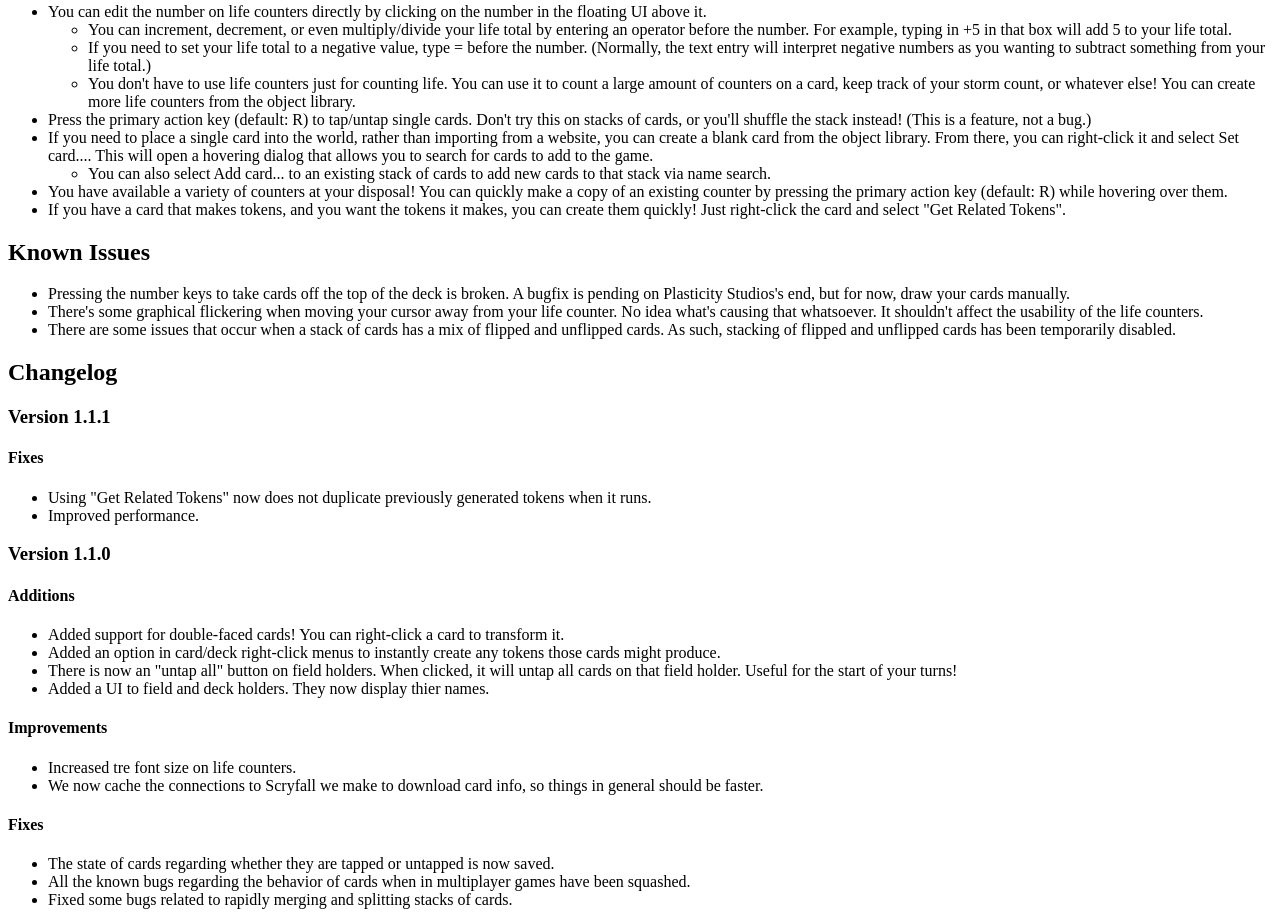
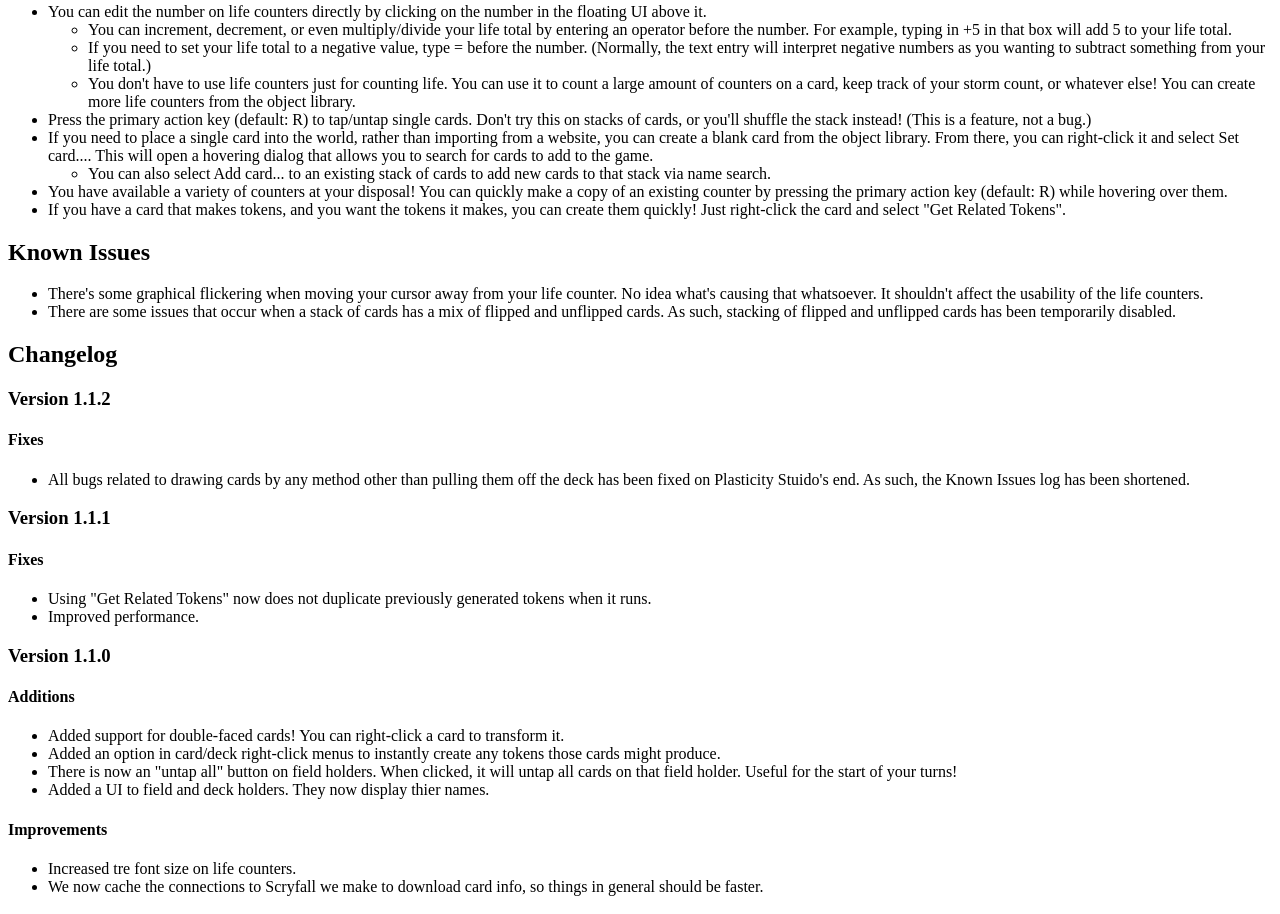
Before and after one commit to iconmaster5326/TTPMTG, a plain HTML site: page Manual/manual.html in a window 1280 px wide. Shown: the part 938-1852 px from the top of the page. Drawn offline with Linux system fonts and the light colour scheme.

Commit message:
Version 1.1.2

```diff
--- a/Manual/manual.html
+++ b/Manual/manual.html
@@ -1,7 +1,7 @@
 <html>
   <body>
     <h1>TTPMTG - Magic: the Gathering for Tabletop Playground</h1>
-    <h2>Version 1.1.1</h2>
+    <h2>Version 1.1.2</h2>
     <p>
       Hello and welcome to TTPMTG, the ultimate Magic: the Gathering experience
       for Tabletop Playground!
@@ -139,11 +139,6 @@
     <h2>Known Issues</h2>
     <ul>
       <li>
-        Pressing the number keys to take cards off the top of the deck is
-        broken. A bugfix is pending on Plasticity Studios's end, but for now,
-        draw your cards manually.
-      </li>
-      <li>
         There's some graphical flickering when moving your cursor away from your
         life counter. No idea what's causing that whatsoever. It shouldn't
         affect the usability of the life counters.
@@ -155,6 +150,15 @@
       </li>
     </ul>
     <h2>Changelog</h2>
+    <h3>Version 1.1.2</h3>
+    <h4>Fixes</h4>
+    <ul>
+      <li>
+        All bugs related to drawing cards by any method other than pulling them
+        off the deck has been fixed on Plasticity Stuido's end. As such, the
+        Known Issues log has been shortened.
+      </li>
+    </ul>
     <h3>Version 1.1.1</h3>
     <h4>Fixes</h4>
     <ul>
```
Also changed, not shown: Thumbnails/259D66CE415FF02DA2381FBCDB053E1B.png, Thumbnails/259D66CE415FF02DA2381FBCDB053E1B_f.png, Thumbnails/50647A414B80CEF770FCF6A3468384D4.png, 1 other file.
